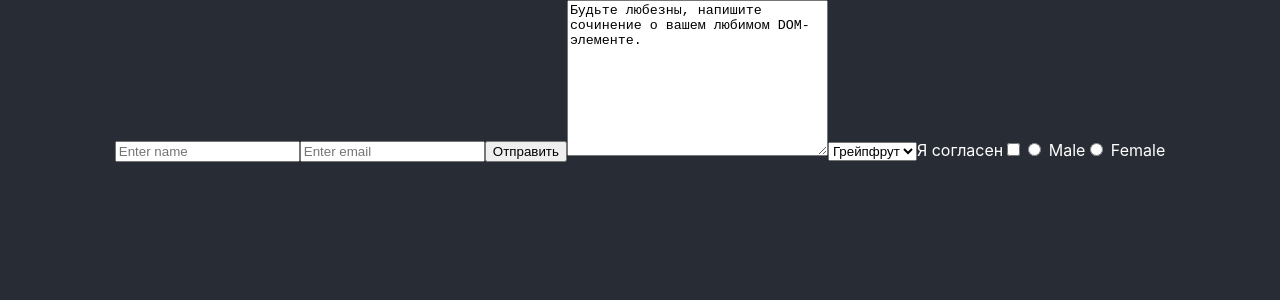
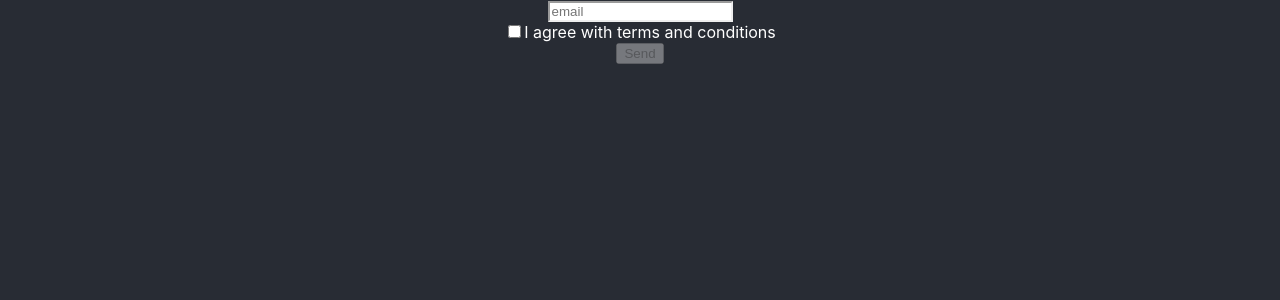
Before and after one commit to LexaHood/stepik_course_react, a React (Create React App) app: page / in a window 1280 px wide. Shown: the top 300 px of the page. Built offline with nearby package versions, Linux system fonts and the light colour scheme.

Commit message:
4.4 Задание на создание формы

```diff
--- a/package.json
+++ b/package.json
@@ -6,6 +6,7 @@
     "@testing-library/jest-dom": "^5.17.0",
     "@testing-library/react": "^13.4.0",
     "@testing-library/user-event": "^13.5.0",
+    "email-validator": "^2.0.4",
     "react": "^18.2.0",
     "react-dom": "^18.2.0",
     "react-scripts": "5.0.1",
--- a/src/App.js
+++ b/src/App.js
@@ -1,11 +1,12 @@
-import { useState } from 'react';
+// import { useState } from 'react';
 import './App.css';
-import { Book } from './less_2.5/Book';
+// import { Book } from './less_2.5/Book';
 import { Preloader } from './Preloader';
-import Comp from './less_3.5/CompExample';
-import Timer from './less_3.6/Timer';
-import Posts from './less_3.8/Posts';
-import Form from './less_4.1/Form';
+// import Comp from './less_3.5/CompExample';
+// import Timer from './less_3.6/Timer';
+// import Posts from './less_3.8/Posts';
+// import Form from './less_4.1/Form';
+import ValidForm from './less_4.4/ValidForm';
 
 function App(props) {
   // less 3.3
@@ -44,7 +45,10 @@ function App(props) {
       {/* <Posts posts={posts} cb={removePost} /> */}
 
       {/* less 4.1, 4.3 */}
-      <Form/>
+      {/* <Form/> */}
+
+      {/* less 4.4 */}
+      <ValidForm />
     </div>
   );
 }
--- /dev/null
+++ b/src/less_4.4/ValidForm.jsx
@@ -0,0 +1,54 @@
+import { validate } from 'email-validator';
+import React from 'react';
+
+export default class ValidForm extends React.Component {
+  constructor(props) {
+    super(props);
+    this.state = {
+      email: '',
+      isAgreeWithTerms: false,
+      isEmailValid: null
+    };
+  }
+
+  validateTextInput = (event) => {
+    const isValid = validate(event.target.value);
+    this.setState({isEmailValid: isValid});
+  };
+
+  handlerOnChange = (event) => {
+    const target = event.target;
+    const value = target.type === 'checkbox' ? target.checked : target.value;
+    const name = target.name;
+    this.setState({[name]: value});
+  };
+
+  render() {
+    const { email, isAgreeWithTerms, isEmailValid } = this.state;
+    return (
+      <div>
+        <input
+          type="email"
+          name="email"
+          placeholder="email"
+          value={email}
+          onChange={this.handlerOnChange}
+          onBlur={this.validateTextInput}
+          style={{ borderColor: isEmailValid || isEmailValid === null ? 'initial' : 'red' }}
+        />
+        <br />
+        <label>
+          <input
+            type="checkbox"
+            name="isAgreeWithTerms"
+            checked={isAgreeWithTerms}
+            onChange={this.handlerOnChange}
+          />
+          I agree with terms and conditions
+        </label>
+        <br />
+        <button disabled={!isEmailValid || !isAgreeWithTerms}>Send</button>
+      </div>
+    );
+  }
+}
```
Also changed, not shown: 1 other file (tests, documents, lock files or other folders).
